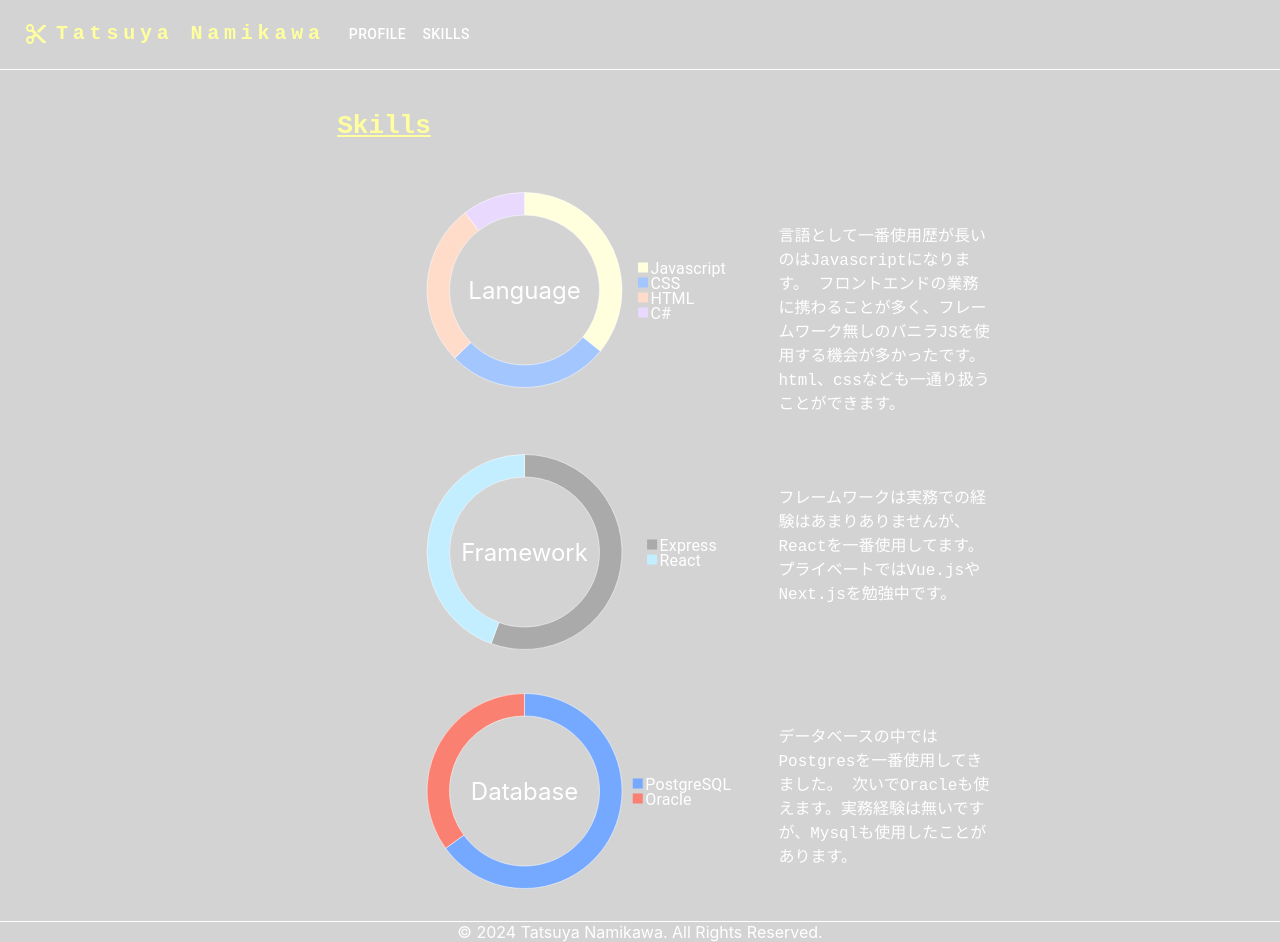
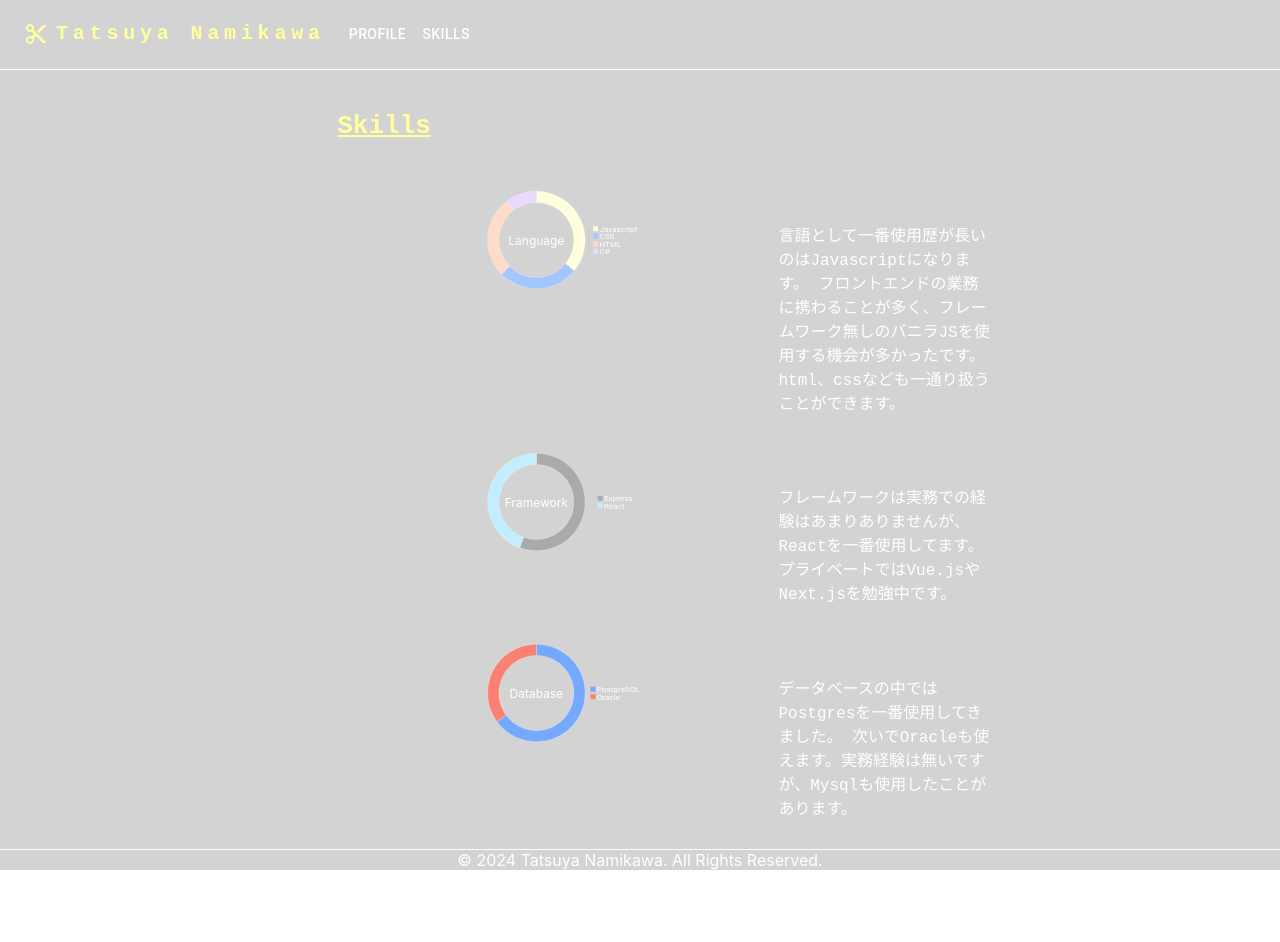
Before and after one commit to namichaz/personal_portfolio, a React (Create React App) app: page /skills in a window 1280 px wide. Shown: the top 942 px of the page. After the commit the page ends 870 px from the top, so only its background shows below. Built offline with nearby package versions, Linux system fonts and the light colour scheme.

Commit message:
グラフのサイズ変更

```diff
--- a/src/style/GraphStyle.css
+++ b/src/style/GraphStyle.css
@@ -4,7 +4,7 @@
 }
 
 .css-1jkcq86-MuiResponsiveChart-container {
-  height: 200px !important;
+  height: 100px !important;
 }
 .css-cdlx0z {
   fill: white !important;
```
